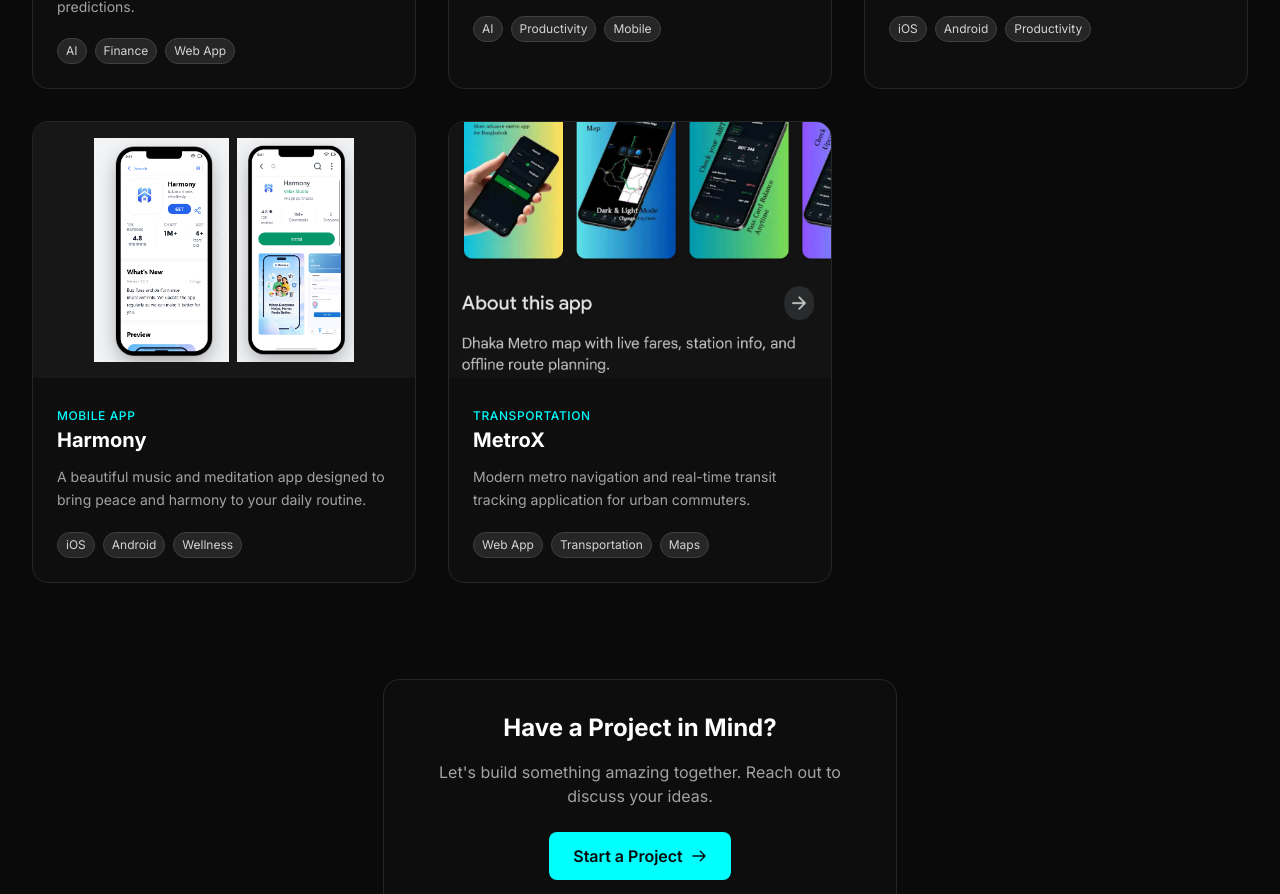
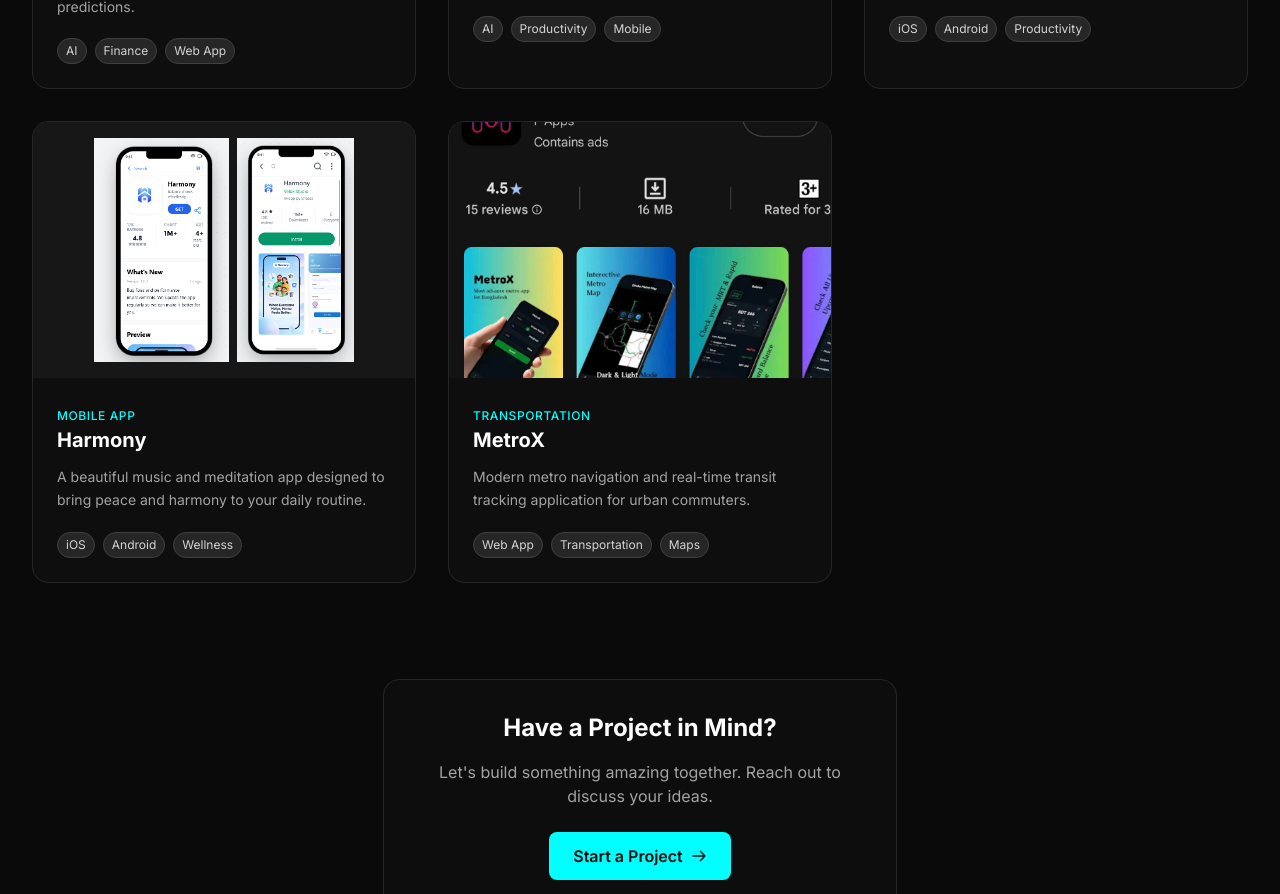
Before and after one commit to fahim2443/velox_studio_website, a Next.js app: page /showcase in a window 1280 px wide. Shown: the part 920-1814 px from the top of the page. Built offline with nearby package versions, Linux system fonts and the light colour scheme.

Commit message:
Update MetroX image to jpg

```diff
--- a/src/app/showcase/page.tsx
+++ b/src/app/showcase/page.tsx
@@ -40,7 +40,7 @@
     name: "MetroX",
     category: "Transportation",
     description: "Modern metro navigation and real-time transit tracking application for urban commuters.",
-    image: "/Showcase/MetroX.png",
+    image: "/Showcase/MetroX.jpg",
     tags: ["Web App", "Transportation", "Maps"],
   },
 ];
```
Also changed, not shown: public/Showcase/MetroX.jpg (added), public/Showcase/MetroX.png (deleted).
